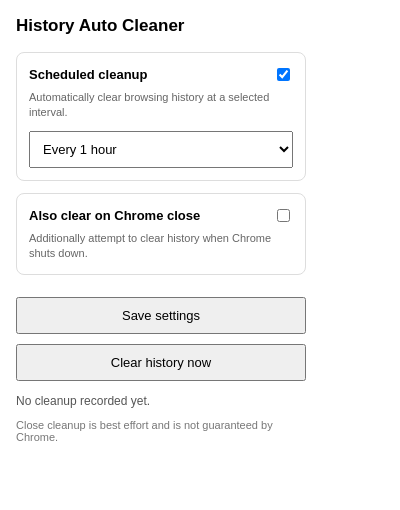
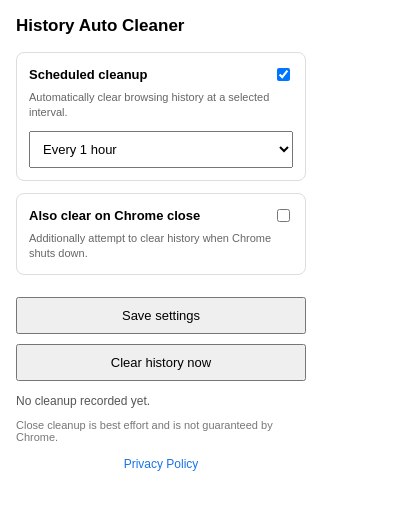
Before and after one commit to 88frontdesk-ops/chrome-auto-history-cleaner, a browser extension: page popup.html in a window 400 px wide. Drawn offline with Linux system fonts and the light colour scheme.

Commit message:
Add privacy policy link to extension popup

```diff
--- a/popup.html
+++ b/popup.html
@@ -48,6 +48,15 @@
       line-height: 1.4;
     }
     .note { margin-top: 10px; font-size: 11px; color: #777; }
+    .privacy-link {
+      display: block;
+      margin-top: 14px;
+      font-size: 12px;
+      text-align: center;
+      color: #1a73e8;
+      text-decoration: none;
+    }
+    .privacy-link:hover { text-decoration: underline; }
   </style>
 </head>
 <body>
@@ -79,6 +88,7 @@
 
   <div id="status">Loading…</div>
   <div class="note">Close cleanup is best effort and is not guaranteed by Chrome.</div>
+  <a class="privacy-link" href="https://88frontdesk-ops.github.io/chrome-auto-history-cleaner/privacy-policy.html" target="_blank" rel="noopener noreferrer">Privacy Policy</a>
 
   <script src="popup.js"></script>
 </body>
```
